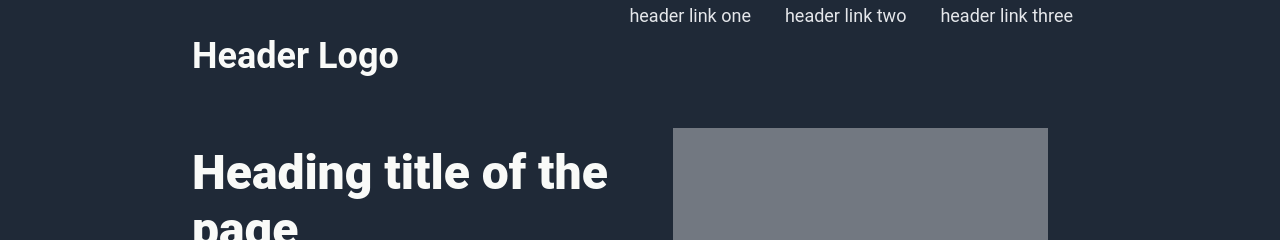
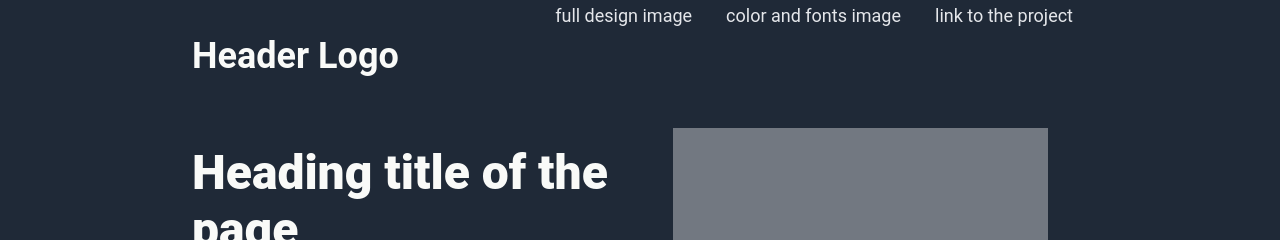
Before and after one commit to iankalicz/the_odin_project_landing_page, a plain HTML site: page index.html in a window 1280 px wide. Shown: the top 240 px of the page. Drawn offline with Linux system fonts and the light colour scheme.

Commit message:
Update links and texts in nav

```diff
--- a/index.html
+++ b/index.html
@@ -14,9 +14,9 @@
             <h1>Header Logo</h1>
         </div>
         <div class="smallText" id="navLinks">
-            <a href="../odinlanding/pages/linkone.html">header link one</a>
-            <a href="../odinlanding/pages/linktwo.html">header link two</a>
-            <a href="../odinlanding/pages/linkthree.html">header link three</a>
+            <a href="../odinlanding/design_images/01.png" target="_blank">full design image</a>
+            <a href="../odinlanding/design_images/02.png" target="_blank">color and fonts image</a>
+            <a href="https://www.theodinproject.com/lessons/foundations-landing-page" target="_blank">link to the project</a>
         </div>
     </nav>
 
```
